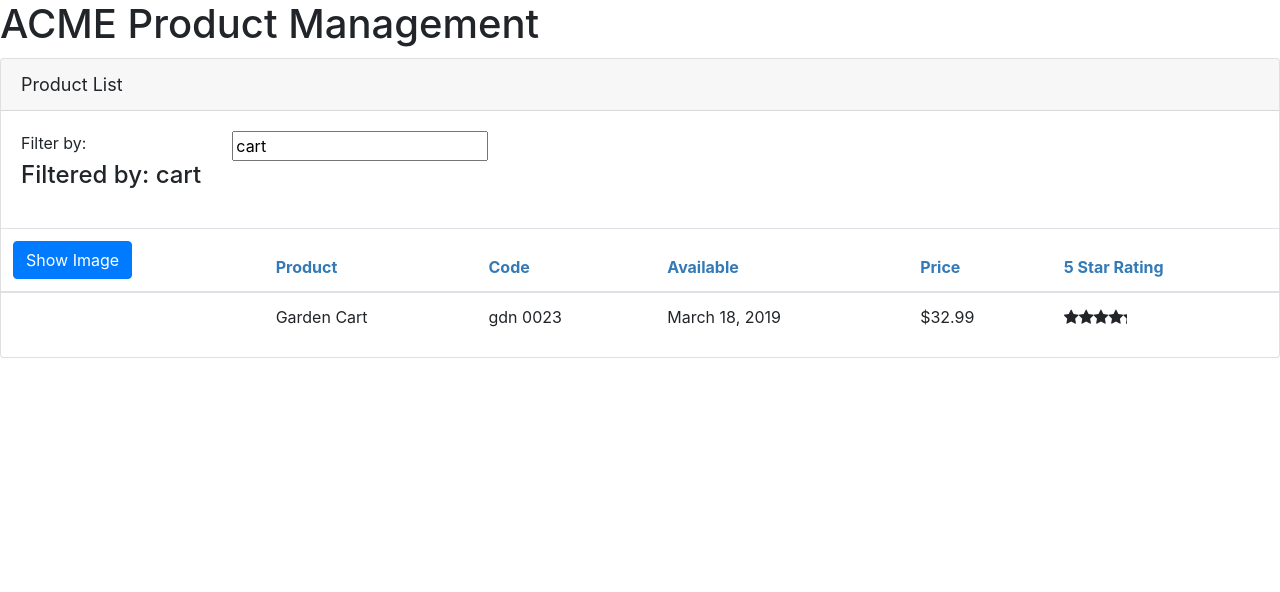
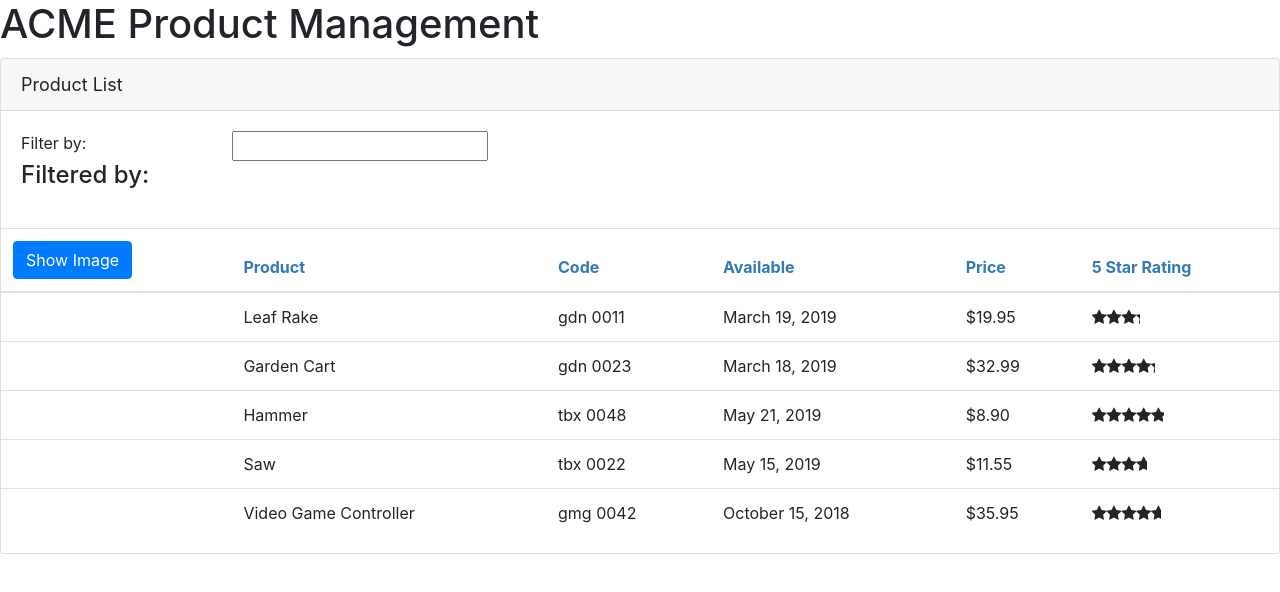
Before and after one commit to ashirk2013/APM, an Angular app: page / in a window 1280 px wide. Shown: the top 592 px of the page. Built offline with nearby package versions, Linux system fonts and the light colour scheme.

Commit message:
product service

```diff
--- a/src/app/products/product-list.component.ts
+++ b/src/app/products/product-list.component.ts
@@ -1,6 +1,6 @@
 import { Component, OnInit } from '@angular/core';
 import { IProduct } from './product';
-import { Message } from '@angular/compiler/src/i18n/i18n_ast';
+import { ProductService } from './product.service';
 
 @Component({
     selector: 'pm-products',
@@ -12,10 +12,10 @@
     imageWidth: number = 50;
     imageMargin: number = 2;
     showImage: boolean = false;
+    products: IProduct[] = [];
+    filteredProducts: IProduct[];
 
-    constructor() {
-        this.filteredProducts = this.products;
-        this.listFilter = 'cart';
+    constructor(private productService: ProductService) {
     }
 
     _listFilter: string;
@@ -27,29 +27,6 @@
         this._listFilter = value;
         this.filteredProducts = this._listFilter ? this.performFilter(value): this.products;
     }
-
-    filteredProducts: IProduct[];
-    products: IProduct[] = [
-        {
-            "productId": 2,
-            "productName": "Garden Cart",
-            "productCode": "GDN-0023",
-            "releaseDate": "March 18, 2019",
-            "description": "15 gallon capacity rolling garden cart",
-            "price": 32.99,
-            "starRating": 4.2,
-            "imageUrl": "assets/images/garden_cart.png",
-        },{
-            "productId": 5,
-            "productName": "Hammer",
-            "productCode": "TBX-0048",
-            "releaseDate": "May 21, 2019",
-            "description": "Curved claw steel hammer",
-            "price": 8.9,
-            "starRating": 4.8,
-            "imageUrl": "assets/images/hammer.png",
-        }
-    ];
 
     performFilter(filterBy: string): IProduct[] {
         filterBy = filterBy.toLocaleLowerCase();
@@ -63,7 +40,8 @@
     }
 
     ngOnInit(): void {
-        console.log('In OnInit');
+        this.products = this.productService.getProducts();
+        this.filteredProducts = this.products;
     }
 
     onRatingClicked(message: string): void {
--- /dev/null
+++ b/src/app/products/product.service.ts
@@ -0,0 +1,64 @@
+import { Injectable } from "@angular/core";
+import { IProduct } from './product';
+
+@Injectable({
+    providedIn: 'root'
+})
+export class ProductService {
+
+    public getProducts(): IProduct[] {
+        return [
+            {
+              "productId": 1,
+              "productName": "Leaf Rake",
+              "productCode": "GDN-0011",
+              "releaseDate": "March 19, 2019",
+              "description": "Leaf rake with 48-inch wooden handle.",
+              "price": 19.95,
+              "starRating": 3.2,
+              "imageUrl": "assets/images/leaf_rake.png"
+            },
+            {
+              "productId": 2,
+              "productName": "Garden Cart",
+              "productCode": "GDN-0023",
+              "releaseDate": "March 18, 2019",
+              "description": "15 gallon capacity rolling garden cart",
+              "price": 32.99,
+              "starRating": 4.2,
+              "imageUrl": "assets/images/garden_cart.png"
+            },
+            {
+              "productId": 5,
+              "productName": "Hammer",
+              "productCode": "TBX-0048",
+              "releaseDate": "May 21, 2019",
+              "description": "Curved claw steel hammer",
+              "price": 8.9,
+              "starRating": 4.8,
+              "imageUrl": "assets/images/hammer.png"
+            },
+            {
+              "productId": 8,
+              "productName": "Saw",
+              "productCode": "TBX-0022",
+              "releaseDate": "May 15, 2019",
+              "description": "15-inch steel blade hand saw",
+              "price": 11.55,
+              "starRating": 3.7,
+              "imageUrl": "assets/images/saw.png"
+            },
+            {
+              "productId": 10,
+              "productName": "Video Game Controller",
+              "productCode": "GMG-0042",
+              "releaseDate": "October 15, 2018",
+              "description": "Standard two-button video game controller",
+              "price": 35.95,
+              "starRating": 4.6,
+              "imageUrl": "assets/images/xbox-controller.png"
+            }
+          ];
+    }
+
+}
```
